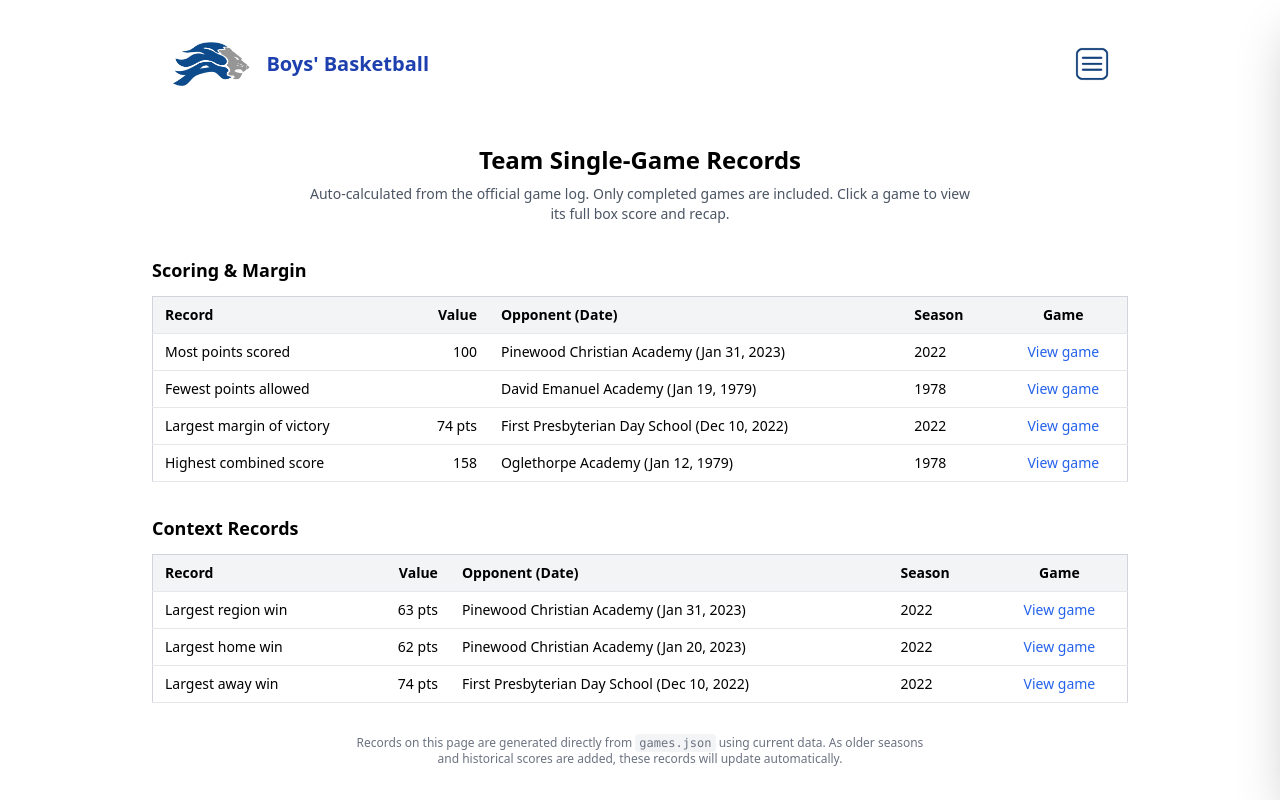
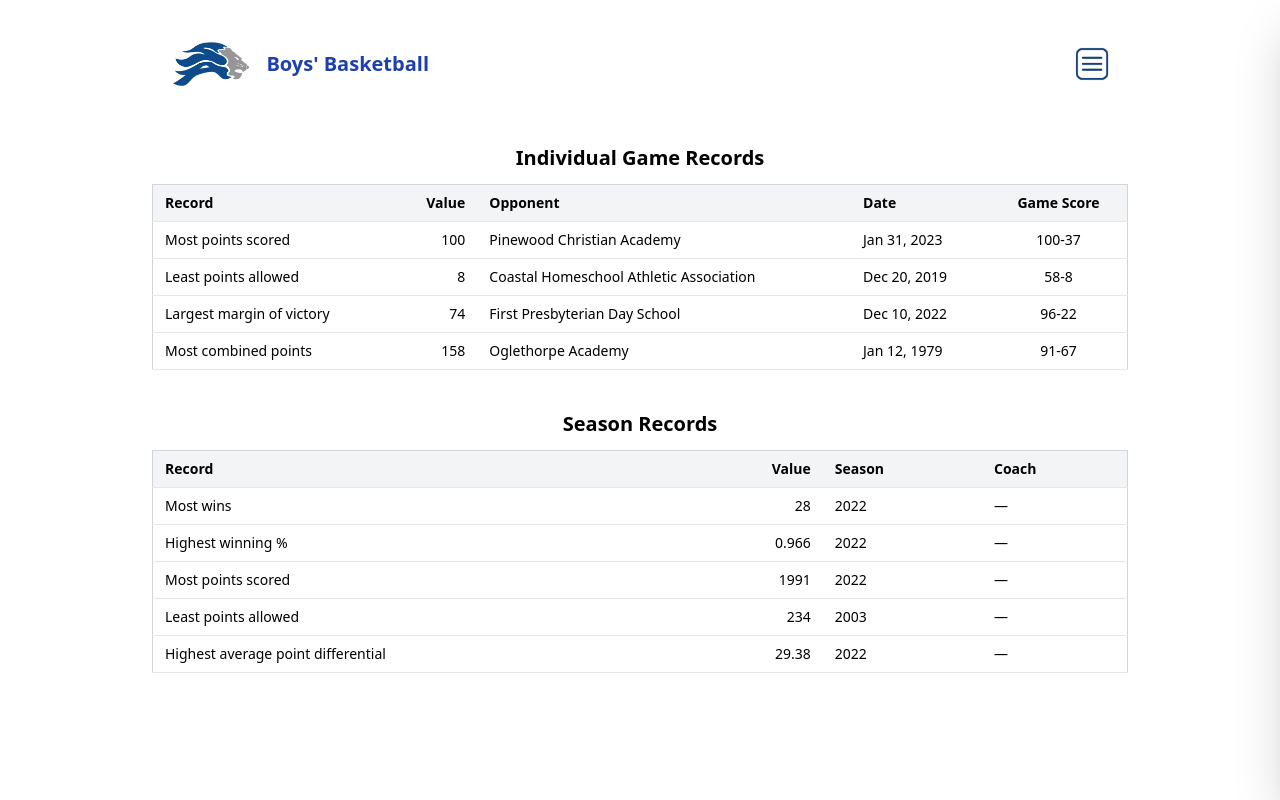
Before and after one commit to newonda1/st-andrews-basketball, a React (Vite) app: page /athletics/boys/basketball/records/team in a window 1280 px wide. Built offline with nearby package versions, Linux system fonts and the light colour scheme.

Commit message:
Update TeamRecords.jsx

```diff
--- a/src/boys/basketball/pages/TeamRecords.jsx
+++ b/src/boys/basketball/pages/TeamRecords.jsx
@@ -1,11 +1,10 @@
 // src/boys/basketball/pages/TeamRecords.jsx
 import React, { useEffect, useMemo, useState } from "react";
-import { Link } from "react-router-dom";
 
 function formatDate(dateValue) {
-  if (!dateValue) return "";
+  if (!dateValue) return "—";
   const d = new Date(dateValue);
-  if (Number.isNaN(d.getTime())) return "";
+  if (Number.isNaN(d.getTime())) return "—";
   return d.toLocaleDateString("en-US", {
     month: "short",
     day: "numeric",
@@ -18,7 +17,7 @@ function getMaxGame(games, selector) {
     const v = selector(g);
     return v !== null && v !== undefined && !Number.isNaN(Number(v));
   });
-  if (valid.length === 0) return null;
+  if (!valid.length) return null;
 
   return valid.reduce((best, g) =>
     selector(g) > selector(best) ? g : best
@@ -30,7 +29,7 @@ function getMinGame(games, selector) {
     const v = selector(g);
     return v !== null && v !== undefined && !Number.isNaN(Number(v));
   });
-  if (valid.length === 0) return null;
+  if (!valid.length) return null;
 
   return valid.reduce((best, g) =>
     selector(g) < selector(best) ? g : best
@@ -51,266 +50,305 @@ function TeamRecords() {
         const data = await res.json();
         setGames(Array.isArray(data) ? data : []);
       } catch (err) {
-        console.error("Error loading games:", err);
+        console.error(err);
         setError("Unable to load game data.");
       } finally {
         setLoading(false);
       }
     }
-
     loadGames();
   }, []);
 
-  const completeGames = useMemo(() => {
-    return games.filter(
-      (g) => g && (g.IsComplete === "Yes" || g.IsComplete === true)
-    );
-  }, [games]);
+  const completeGames = useMemo(
+    () =>
+      games.filter(
+        (g) => g && (g.IsComplete === "Yes" || g.IsComplete === true)
+      ),
+    [games]
+  );
 
-  const records = useMemo(() => {
-    if (!completeGames.length) {
-      return {
-        mostPoints: null,
-        fewestAllowed: null,
-        largestWin: null,
-        highestCombined: null,
-        largestRegionWin: null,
-        largestHomeWin: null,
-        largestAwayWin: null,
-      };
-    }
+  /* ----------------------------------
+     INDIVIDUAL GAME RECORDS
+  ---------------------------------- */
+  const individualRecords = useMemo(() => {
+    if (!completeGames.length) return {};
 
-    const mostPoints = getMaxGame(completeGames, (g) => Number(g.TeamScore));
+    const mostPoints = getMaxGame(completeGames, (g) => g.TeamScore);
+    const leastAllowed = getMinGame(completeGames, (g) => g.OpponentScore);
 
-    const fewestAllowed = getMinGame(completeGames, (g) =>
-      Number(g.OpponentScore)
+    const largestMargin = getMaxGame(completeGames, (g) =>
+      g.ResultMargin ?? g.TeamScore - g.OpponentScore
     );
 
-    // If ResultMargin is missing for some games, fall back to TeamScore - OpponentScore
-    const largestWin = getMaxGame(completeGames, (g) => {
-      const margin =
-        g.ResultMargin !== undefined && g.ResultMargin !== null
-          ? Number(g.ResultMargin)
-          : Number(g.TeamScore) - Number(g.OpponentScore);
-      return margin;
-    });
-
-    const highestCombined = getMaxGame(completeGames, (g) =>
-      Number(g.TeamScore) + Number(g.OpponentScore)
+    const mostCombined = getMaxGame(
+      completeGames,
+      (g) => g.TeamScore + g.OpponentScore
     );
-
-    const regionGames = completeGames.filter(
-      (g) =>
-        g.GameType &&
-        String(g.GameType).toLowerCase() === "region" &&
-        Number(g.TeamScore) > Number(g.OpponentScore)
-    );
-    const largestRegionWin = getMaxGame(regionGames, (g) => {
-      const margin =
-        g.ResultMargin !== undefined && g.ResultMargin !== null
-          ? Number(g.ResultMargin)
-          : Number(g.TeamScore) - Number(g.OpponentScore);
-      return margin;
-    });
-
-    const homeGames = completeGames.filter(
-      (g) =>
-        g.LocationType &&
-        String(g.LocationType).toLowerCase() === "home" &&
-        Number(g.TeamScore) > Number(g.OpponentScore)
-    );
-    const largestHomeWin = getMaxGame(homeGames, (g) => {
-      const margin =
-        g.ResultMargin !== undefined && g.ResultMargin !== null
-          ? Number(g.ResultMargin)
-          : Number(g.TeamScore) - Number(g.OpponentScore);
-      return margin;
-    });
-
-    const awayGames = completeGames.filter(
-      (g) =>
-        g.LocationType &&
-        String(g.LocationType).toLowerCase() === "away" &&
-        Number(g.TeamScore) > Number(g.OpponentScore)
-    );
-    const largestAwayWin = getMaxGame(awayGames, (g) => {
-      const margin =
-        g.ResultMargin !== undefined && g.ResultMargin !== null
-          ? Number(g.ResultMargin)
-          : Number(g.TeamScore) - Number(g.OpponentScore);
-      return margin;
-    });
 
     return {
       mostPoints,
-      fewestAllowed,
-      largestWin,
-      highestCombined,
-      largestRegionWin,
-      largestHomeWin,
-      largestAwayWin,
+      leastAllowed,
+      largestMargin,
+      mostCombined,
     };
   }, [completeGames]);
 
-  if (loading) {
-    return <div className="p-4">Loading team records…</div>;
-  }
+  /* ----------------------------------
+     SEASON AGGREGATES
+  ---------------------------------- */
+  const seasonStats = useMemo(() => {
+    const map = {};
 
-  if (error) {
-    return <div className="p-4 text-red-600">{error}</div>;
-  }
+    completeGames.forEach((g) => {
+      const season = g.Season;
+      if (!season) return;
 
-  const {
-    mostPoints,
-    fewestAllowed,
-    largestWin,
-    highestCombined,
-    largestRegionWin,
-    largestHomeWin,
-    largestAwayWin,
-  } = records;
+      if (!map[season]) {
+        map[season] = {
+          season,
+          games: 0,
+          wins: 0,
+          teamPoints: 0,
+          oppPoints: 0,
+        };
+      }
 
-  const renderRow = (label, game, getValue) => {
-    const value = game ? getValue(game) : "—";
-    const opponent = game?.Opponent || "—";
-    const season = game?.Season ?? "—";
-    const date = game?.Date ? formatDate(game.Date) : "";
-    const gameId = game?.GameID;
+      map[season].games += 1;
+      if (g.Result === "W") map[season].wins += 1;
+      map[season].teamPoints += Number(g.TeamScore) || 0;
+      map[season].oppPoints += Number(g.OpponentScore) || 0;
+    });
 
-    return (
-      <tr className="hover:bg-gray-50" key={label}>
-        <td className="px-3 py-2 border-b">{label}</td>
-        <td className="px-3 py-2 border-b text-right">{value}</td>
-        <td className="px-3 py-2 border-b">
-          {opponent}
-          {date ? ` (${date})` : ""}
-        </td>
-        <td className="px-3 py-2 border-b">{season}</td>
-        <td className="px-3 py-2 border-b text-center">
-          {gameId ? (
-            <Link
-              to={`/athletics/boys/basketball/games/${gameId}`}
-              className="text-blue-600 hover:underline"
-            >
-              View game
-            </Link>
-          ) : (
-            "—"
-          )}
-        </td>
-      </tr>
+    return Object.values(map).map((s) => ({
+      ...s,
+      winPct: s.games ? s.wins / s.games : 0,
+      avgDiff: s.games
+        ? (s.teamPoints - s.oppPoints) / s.games
+        : 0,
+    }));
+  }, [completeGames]);
+
+  const seasonRecords = useMemo(() => {
+    if (!seasonStats.length) return {};
+
+    const mostWins = seasonStats.reduce((a, b) =>
+      b.wins > a.wins ? b : a
     );
-  };
+
+    const highestWinPct = seasonStats.reduce((a, b) =>
+      b.winPct > a.winPct ? b : a
+    );
+
+    const mostPoints = seasonStats.reduce((a, b) =>
+      b.teamPoints > a.teamPoints ? b : a
+    );
+
+    const leastPointsAllowed = seasonStats.reduce((a, b) =>
+      b.oppPoints < a.oppPoints ? b : a
+    );
+
+    const bestAvgDiff = seasonStats.reduce((a, b) =>
+      b.avgDiff > a.avgDiff ? b : a
+    );
+
+    return {
+      mostWins,
+      highestWinPct,
+      mostPoints,
+      leastPointsAllowed,
+      bestAvgDiff,
+    };
+  }, [seasonStats]);
+
+  if (loading) return <div className="p-4">Loading team records…</div>;
+  if (error) return <div className="p-4 text-red-600">{error}</div>;
 
   return (
-    <div className="space-y-8">
-      <div className="text-center space-y-2">
-        <h2 className="text-2xl font-bold">Team Single-Game Records</h2>
-        <p className="text-sm text-gray-600 max-w-2xl mx-auto">
-          Auto-calculated from the official game log. Only completed games are
-          included. Click a game to view its full box score and recap.
-        </p>
-      </div>
+    <div className="space-y-10">
+      {/* ----------------------------------
+          INDIVIDUAL GAME RECORDS
+      ---------------------------------- */}
+      <div className="space-y-3">
+        <h2 className="text-xl font-bold text-center">
+          Individual Game Records
+        </h2>
 
-      {/* Core scoring & margin records */}
-      <div className="space-y-3">
-        <h3 className="text-lg font-semibold">Scoring &amp; Margin</h3>
         <div className="overflow-x-auto">
           <table className="min-w-full border border-gray-300 bg-white text-sm">
             <thead className="bg-gray-100">
               <tr>
                 <th className="px-3 py-2 border-b text-left">Record</th>
                 <th className="px-3 py-2 border-b text-right">Value</th>
-                <th className="px-3 py-2 border-b text-left">Opponent (Date)</th>
-                <th className="px-3 py-2 border-b text-left">Season</th>
-                <th className="px-3 py-2 border-b text-center">Game</th>
+                <th className="px-3 py-2 border-b text-left">Opponent</th>
+                <th className="px-3 py-2 border-b text-left">Date</th>
+                <th className="px-3 py-2 border-b text-center">Game Score</th>
               </tr>
             </thead>
             <tbody>
-              {renderRow("Most points scored", mostPoints, (g) => g.TeamScore)}
-              {renderRow(
-                "Fewest points allowed",
-                fewestAllowed,
-                (g) => g.OpponentScore
-              )}
-              {renderRow("Largest margin of victory", largestWin, (g) => {
-                const margin =
-                  g.ResultMargin !== undefined && g.ResultMargin !== null
-                    ? g.ResultMargin
-                    : Number(g.TeamScore) - Number(g.OpponentScore);
-                return `${margin} pts`;
-              })}
-              {renderRow(
-                "Highest combined score",
-                highestCombined,
-                (g) => Number(g.TeamScore) + Number(g.OpponentScore)
-              )}
+              <tr>
+                <td className="px-3 py-2 border-b">Most points scored</td>
+                <td className="px-3 py-2 border-b text-right">
+                  {individualRecords.mostPoints?.TeamScore ?? "—"}
+                </td>
+                <td className="px-3 py-2 border-b">
+                  {individualRecords.mostPoints?.Opponent ?? "—"}
+                </td>
+                <td className="px-3 py-2 border-b">
+                  {formatDate(individualRecords.mostPoints?.Date)}
+                </td>
+                <td className="px-3 py-2 border-b text-center">
+                  {individualRecords.mostPoints
+                    ? `${individualRecords.mostPoints.TeamScore}-${individualRecords.mostPoints.OpponentScore}`
+                    : "—"}
+                </td>
+              </tr>
+
+              <tr>
+                <td className="px-3 py-2 border-b">Least points allowed</td>
+                <td className="px-3 py-2 border-b text-right">
+                  {individualRecords.leastAllowed?.OpponentScore ?? "—"}
+                </td>
+                <td className="px-3 py-2 border-b">
+                  {individualRecords.leastAllowed?.Opponent ?? "—"}
+                </td>
+                <td className="px-3 py-2 border-b">
+                  {formatDate(individualRecords.leastAllowed?.Date)}
+                </td>
+                <td className="px-3 py-2 border-b text-center">
+                  {individualRecords.leastAllowed
+                    ? `${individualRecords.leastAllowed.TeamScore}-${individualRecords.leastAllowed.OpponentScore}`
+                    : "—"}
+                </td>
+              </tr>
+
+              <tr>
+                <td className="px-3 py-2 border-b">
+                  Largest margin of victory
+                </td>
+                <td className="px-3 py-2 border-b text-right">
+                  {individualRecords.largestMargin
+                    ? `${individualRecords.largestMargin.ResultMargin ?? individualRecords.largestMargin.TeamScore - individualRecords.largestMargin.OpponentScore}`
+                    : "—"}
+                </td>
+                <td className="px-3 py-2 border-b">
+                  {individualRecords.largestMargin?.Opponent ?? "—"}
+                </td>
+                <td className="px-3 py-2 border-b">
+                  {formatDate(individualRecords.largestMargin?.Date)}
+                </td>
+                <td className="px-3 py-2 border-b text-center">
+                  {individualRecords.largestMargin
+                    ? `${individualRecords.largestMargin.TeamScore}-${individualRecords.largestMargin.OpponentScore}`
+                    : "—"}
+                </td>
+              </tr>
+
+              <tr>
+                <td className="px-3 py-2 border-b">Most combined points</td>
+                <td className="px-3 py-2 border-b text-right">
+                  {individualRecords.mostCombined
+                    ? individualRecords.mostCombined.TeamScore +
+                      individualRecords.mostCombined.OpponentScore
+                    : "—"}
+                </td>
+                <td className="px-3 py-2 border-b">
+                  {individualRecords.mostCombined?.Opponent ?? "—"}
+                </td>
+                <td className="px-3 py-2 border-b">
+                  {formatDate(individualRecords.mostCombined?.Date)}
+                </td>
+                <td className="px-3 py-2 border-b text-center">
+                  {individualRecords.mostCombined
+                    ? `${individualRecords.mostCombined.TeamScore}-${individualRecords.mostCombined.OpponentScore}`
+                    : "—"}
+                </td>
+              </tr>
             </tbody>
           </table>
         </div>
       </div>
 
-      {/* Context-specific wins */}
+      {/* ----------------------------------
+          SEASON RECORDS
+      ---------------------------------- */}
       <div className="space-y-3">
-        <h3 className="text-lg font-semibold">Context Records</h3>
+        <h2 className="text-xl font-bold text-center">Season Records</h2>
+
         <div className="overflow-x-auto">
           <table className="min-w-full border border-gray-300 bg-white text-sm">
             <thead className="bg-gray-100">
               <tr>
                 <th className="px-3 py-2 border-b text-left">Record</th>
                 <th className="px-3 py-2 border-b text-right">Value</th>
-                <th className="px-3 py-2 border-b text-left">Opponent (Date)</th>
                 <th className="px-3 py-2 border-b text-left">Season</th>
-                <th className="px-3 py-2 border-b text-center">Game</th>
+                <th className="px-3 py-2 border-b text-left">Coach</th>
               </tr>
             </thead>
             <tbody>
-              {renderRow(
-                "Largest region win",
-                largestRegionWin,
-                (g) => {
-                  const margin =
-                    g.ResultMargin !== undefined && g.ResultMargin !== null
-                      ? g.ResultMargin
-                      : Number(g.TeamScore) - Number(g.OpponentScore);
-                  return `${margin} pts`;
-                }
-              )}
-              {renderRow(
-                "Largest home win",
-                largestHomeWin,
-                (g) => {
-                  const margin =
-                    g.ResultMargin !== undefined && g.ResultMargin !== null
-                      ? g.ResultMargin
-                      : Number(g.TeamScore) - Number(g.OpponentScore);
-                  return `${margin} pts`;
-                }
-              )}
-              {renderRow(
-                "Largest away win",
-                largestAwayWin,
-                (g) => {
-                  const margin =
-                    g.ResultMargin !== undefined && g.ResultMargin !== null
-                      ? g.ResultMargin
-                      : Number(g.TeamScore) - Number(g.OpponentScore);
-                  return `${margin} pts`;
-                }
-              )}
+              <tr>
+                <td className="px-3 py-2 border-b">Most wins</td>
+                <td className="px-3 py-2 border-b text-right">
+                  {seasonRecords.mostWins?.wins ?? "—"}
+                </td>
+                <td className="px-3 py-2 border-b">
+                  {seasonRecords.mostWins?.season ?? "—"}
+                </td>
+                <td className="px-3 py-2 border-b">—</td>
+              </tr>
+
+              <tr>
+                <td className="px-3 py-2 border-b">Highest winning %</td>
+                <td className="px-3 py-2 border-b text-right">
+                  {seasonRecords.highestWinPct
+                    ? seasonRecords.highestWinPct.winPct.toFixed(3)
+                    : "—"}
+                </td>
+                <td className="px-3 py-2 border-b">
+                  {seasonRecords.highestWinPct?.season ?? "—"}
+                </td>
+                <td className="px-3 py-2 border-b">—</td>
+              </tr>
+
+              <tr>
+                <td className="px-3 py-2 border-b">Most points scored</td>
+                <td className="px-3 py-2 border-b text-right">
+                  {seasonRecords.mostPoints?.teamPoints ?? "—"}
+                </td>
+                <td className="px-3 py-2 border-b">
+                  {seasonRecords.mostPoints?.season ?? "—"}
+                </td>
+                <td className="px-3 py-2 border-b">—</td>
+              </tr>
+
+              <tr>
+                <td className="px-3 py-2 border-b">Least points allowed</td>
+                <td className="px-3 py-2 border-b text-right">
+                  {seasonRecords.leastPointsAllowed?.oppPoints ?? "—"}
+                </td>
+                <td className="px-3 py-2 border-b">
+                  {seasonRecords.leastPointsAllowed?.season ?? "—"}
+                </td>
+                <td className="px-3 py-2 border-b">—</td>
+              </tr>
+
+              <tr>
+                <td className="px-3 py-2 border-b">
+                  Highest average point differential
+                </td>
+                <td className="px-3 py-2 border-b text-right">
+                  {seasonRecords.bestAvgDiff
+                    ? seasonRecords.bestAvgDiff.avgDiff.toFixed(2)
+                    : "—"}
+                </td>
+                <td className="px-3 py-2 border-b">
+                  {seasonRecords.bestAvgDiff?.season ?? "—"}
+                </td>
+                <td className="px-3 py-2 border-b">—</td>
+              </tr>
             </tbody>
           </table>
         </div>
       </div>
-
-      <p className="text-xs text-gray-500 text-center max-w-xl mx-auto">
-        Records on this page are generated directly from{" "}
-        <code className="bg-gray-100 px-1 py-0.5 rounded">
-          games.json
-        </code>{" "}
-        using current data. As older seasons and historical scores are added,
-        these records will update automatically.
-      </p>
     </div>
   );
 }
```
